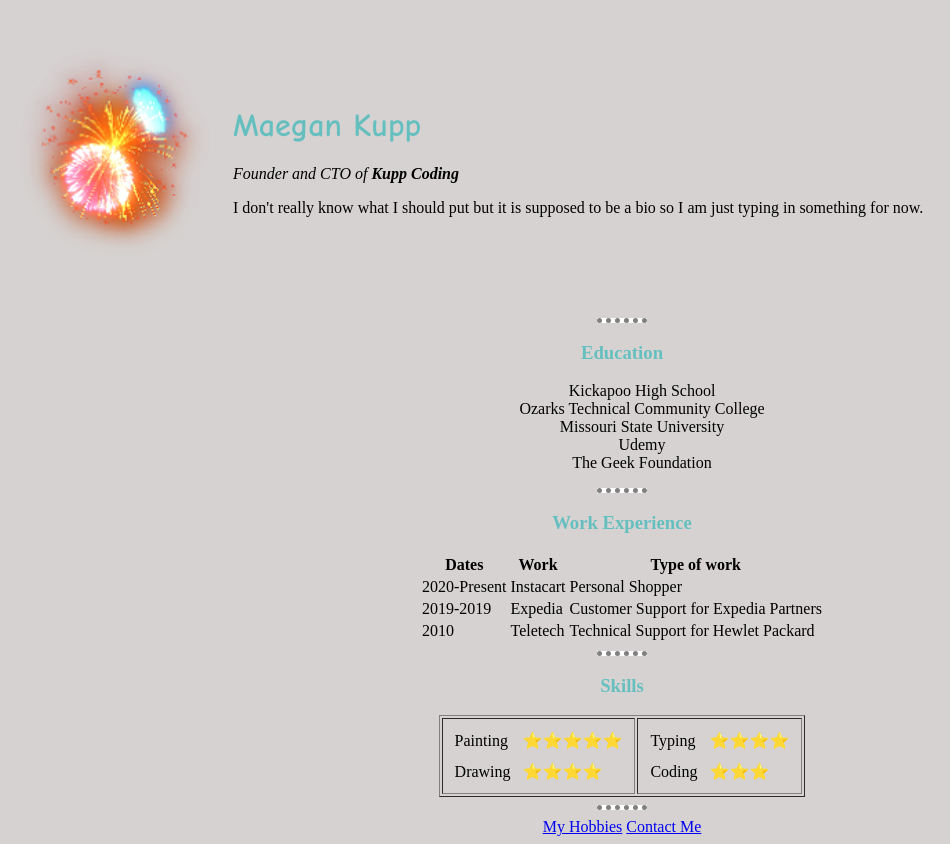
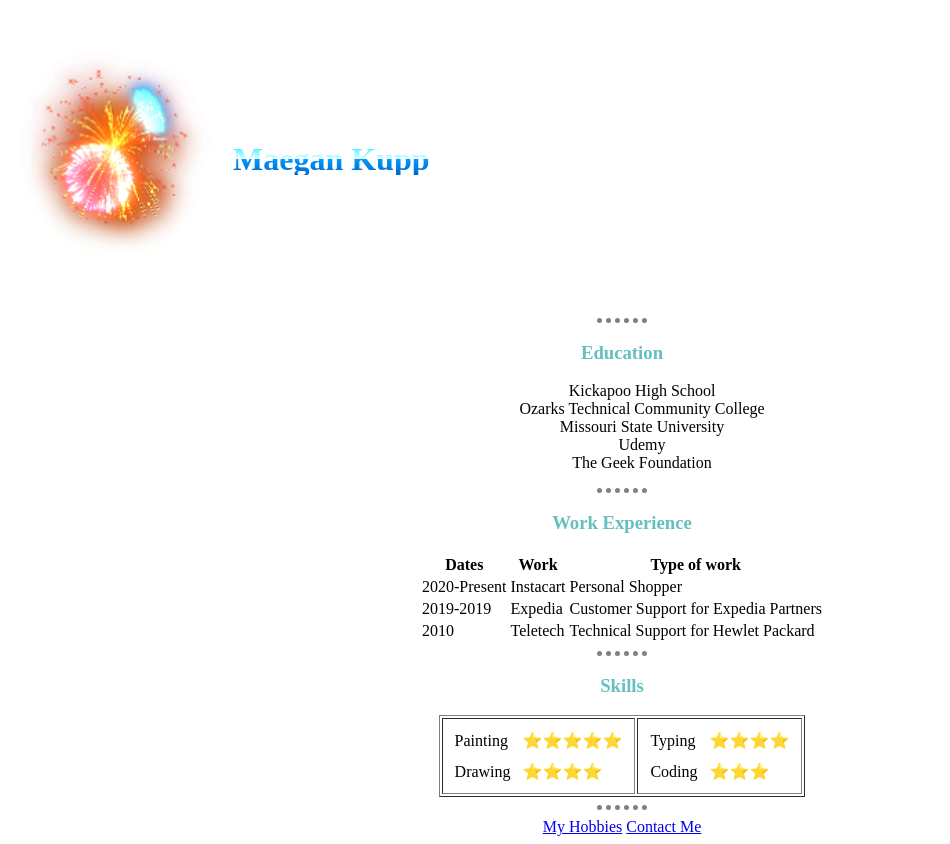
Before and after one commit to MaeganKupp/FirstPersonalSite, a plain HTML site: page index.html in a window 1280 px wide. Shown: the whole page, without its empty margins (18-968 px from the left). Drawn offline with Linux system fonts and the light colour scheme.

Commit message:
uploading mysite to github

```diff
--- a/css/styles.css
+++ b/css/styles.css
@@ -1,15 +1,25 @@
-head {
-  border-left-color:hotpink;
-  border-right-color:hotpink;
-}
-
+<link> url(https://fonts.googleapis.com/css?family=Permanent+Marker);
+</link>
+<link> url(https://fonts.googleapis.com/css?family=Monoton);
+</link>
 body {
   background-color: rgb(214, 210, 210);
 
 }
 h1 {
-  color: #66bfbf;
+  /* color: #66bfbf;
   font-family: "Comic Sans MS", cursive, sans-serif;
+  font-size: 40px;*/
+  font-family: "block";
+    position: relative;
+    font-size: 60;
+    background: linear-gradient(to bottom,  #00f2ff 0%,#e2fbff 50%,#0099ff 51%,#0066cc 100%);
+    background-size: 10px;
+    line-height: 1;
+    -webkit-background-clip: text;
+    -webkit-text-fill-color: transparent;
+    text-align: center;
+
 }
 h3 {
   color: #66bfbf;
--- a/index.html
+++ b/index.html
@@ -11,15 +11,13 @@
   <table cellspacing="20">
     <tr>
       <td><img src="images/fireworks3.png" alt=""></td>
-      <td>
-        <h1>Maegan Kupp</h1>
-        <p><em>Founder and CTO of <strong>Kupp Coding</strong></em></p>
-        <p>I don't really know what I should put but it is supposed to be a bio so I am just typing in something for now.</p>
+      <td align="center">
+        <h1 class="name">Maegan Kupp</h1>
       </td>
     </tr>
   </table>
   <hr>
-  <h3><strong>Education</strong></h3>
+  <h3 class="education"><strong>Education</strong></h3>
   <ul>
     <li>Kickapoo High School</li>
     <li>Ozarks Technical Community College</li>
@@ -28,7 +26,7 @@
     <li>The Geek Foundation</li>
   </ul>
   <hr>
-  <h3>Work Experience</h3>
+  <h3 class="work">Work Experience</h3>
   <table align="center">
     <thead>
       <tr>
```
